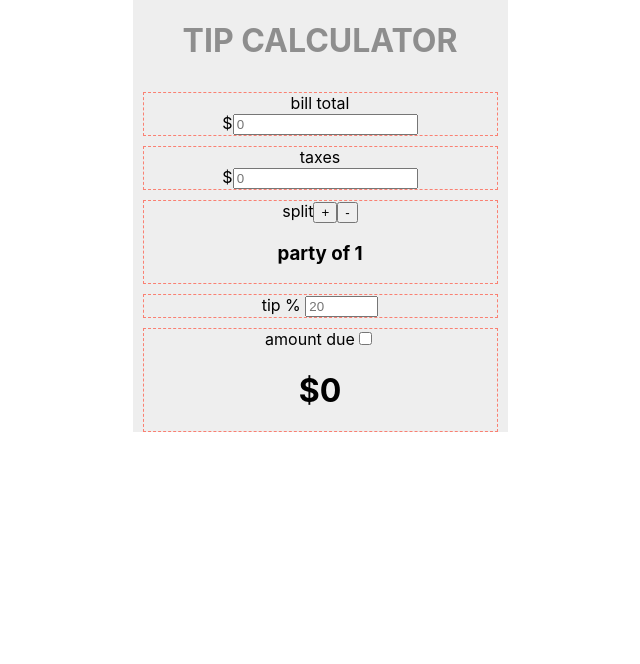
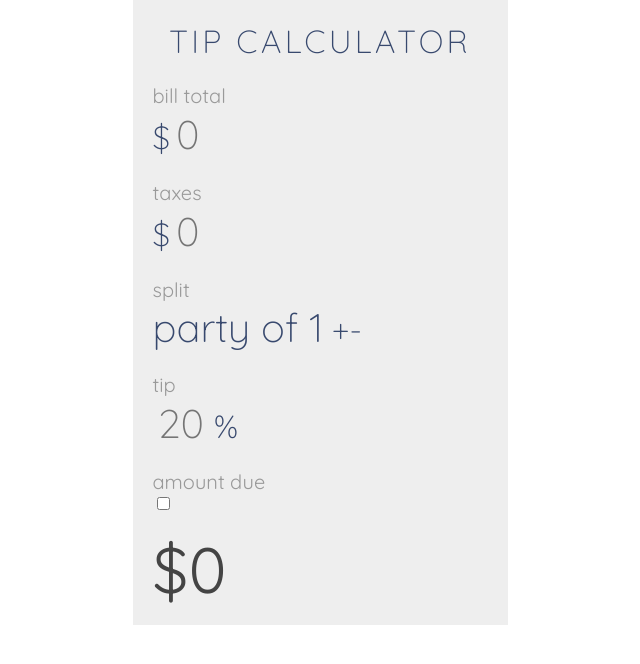
Before and after one commit to futurethang/React-Tip-Calculator, a React (Create React App) app: page / in a window 1280 px wide. Shown: the top 664 px of the page, without its empty margins (320-960 px from the left). Built offline with nearby package versions, Linux system fonts and the light colour scheme.

Commit message:
add text styles and flex positioning, improve a NaN display in tip %

```diff
--- a/src/App.css
+++ b/src/App.css
@@ -28,6 +28,7 @@ input[type="number"] {
   color: #8e8e8e;
   display: flex;
   flex-direction: column;
+  margin-bottom: -20px;
 }
 
 .App-link {
@@ -42,8 +43,95 @@ input[type="number"] {
     transform: rotate(360deg);
   }
 }
+h1 {
+  font-family: "Quicksand", sans-serif;
+  font-weight: 100;
+  color: rgb(56, 73, 110);
+  letter-spacing: .1em;
+}
+.section {
+  /* border: 1px solid #fff; */
+  margin: 20px;
+  display: flex;
+  flex-direction: column;
+  justify-content: space-around;
+  align-items: flex-start;
+}
 
-.section {
-  border: 1px dashed salmon;
-  margin: 10px;
+.inputLabel {
+  font-family: "Quicksand", sans-serif;
+  font-weight: 400;
+  font-size: 1.25em;
+  text-align: left;
+  color: #999;
+
 }
+
+.inputArea {
+  font-family: "Quicksand", sans-serif;
+  font-size: 2em;
+  font-weight: 100;
+  color: rgb(56, 73, 110);
+  display: flex;
+  flex-direction: row;
+  justify-content: flex-start;
+  align-items: baseline;
+}
+
+.inputArea_text {
+  background-color: #eee;
+  font-family: "Quicksand", sans-serif;
+  font-size: 1.25em;
+  font-weight: 100;
+  color: rgb(56, 73, 110);
+  margin-left: 4px;
+  border: none;
+  background-image: none;
+  background-color: transparent;
+  -webkit-box-shadow: none;
+  -moz-box-shadow: none;
+  box-shadow: none;
+  width: 80%;
+}
+.inputArea_text--tip {
+  background-color: #eee;
+  font-family: "Quicksand", sans-serif;
+  font-size: 1.25em;
+  font-weight: 100;
+  color: rgb(56, 73, 110);
+  margin-left: 4px;
+  border: none;
+  background-image: none;
+  background-color: transparent;
+  -webkit-box-shadow: none;
+  -moz-box-shadow: none;
+  box-shadow: none;
+  width: 30%;
+}
+.inputArea_text--split {
+  background-color: #eee;
+  font-family: "Quicksand", sans-serif;
+  font-size: 1.25em;
+  font-weight: 100;
+  color: rgb(56, 73, 110);
+  margin-right: 8px;
+  border: none;
+  background-image: none;
+  background-color: transparent;
+  -webkit-box-shadow: none;
+  -moz-box-shadow: none;
+  box-shadow: none;
+  width: 100%;
+}
+
+.taxTotal {
+  font-family: "Quicksand", sans-serif;
+  font-size: 4em;
+  color: #444;
+  margin-block-start: .25em;
+  margin-block-end: .25em;
+  display: flex;
+  flex-direction: row;
+  justify-content: flex-start;
+  align-items: baseline;
+}
--- a/src/App.tsx
+++ b/src/App.tsx
@@ -28,7 +28,7 @@ class App extends React.Component<any, ITipCalculator> {
   };
 
   updateTip = () => {
-    const { billTotal, taxes, partySize, tipPercent, tipTotal } = this.state;
+    const { billTotal, taxes, partySize, tipPercent } = this.state;
     let totalNoTax = billTotal - taxes;
     let dividedByPartySize = totalNoTax / partySize;
     let tipAsPercent = tipPercent / 100;
@@ -82,7 +82,7 @@ class App extends React.Component<any, ITipCalculator> {
           decrement={this.decrementPartySize}
         />
         <TipSettings
-          label="tip % "
+          label="tip"
           tipPercent={this.state.tipPercent}
           updateBalance={this.updateBalance}
           dataProp="tipPercent"
@@ -132,15 +132,16 @@ class InputCheck extends React.Component<any, any> {
     return (
       <div className="section">
         <label className="inputLabel">{this.props.label}</label>
-        <br />
+        <div className="inputArea">
           <span>$</span>
           <input
             type="number"
             step="0.01"
-          className="text"
+            className="inputArea_text"
             placeholder={this.props.balance}
             onChange={this.handleChange}
           />
+        </div>
       </div>
     );
   }
@@ -151,12 +152,8 @@ class InputCheck extends React.Component<any, any> {
 
 //>>>>>>>>>>>>>>>>>> TIPSETTINGS
 class TipSettings extends React.Component<any, any> {
-  constructor(props: any) {
-    super(props);
-  }
-
   handleChange = (e: any) => {
-    let newValue = parseFloat(e.target.value.slice(0, 2));
+    let newValue = parseFloat(e.target.value.slice(0, 2)) || 0;
     let updateObj = {
       newValue: newValue,
       propToUpdate: this.props.dataProp
@@ -168,15 +165,18 @@ class TipSettings extends React.Component<any, any> {
     return (
       <div className="section">
         <label className="inputLabel">{this.props.label}</label>
+        <div className="inputArea">
           <input
             type="number"
             min="0"
             max="100"
             step="0.01"
-          className="tip"
+            className="inputArea_text--tip"
             placeholder={this.props.tipPercent}
             onChange={this.handleChange}
           />
+          <span>%</span>
+        </div>
         {/* replace with onTouch slider UI element that modifies state */}
       </div>
     );
@@ -191,9 +191,11 @@ function SplitSettings(props: any): JSX.Element {
   return (
     <div className="section">
       <label className="inputLabel">{props.label}</label>
-      <button onClick={() => props.increment()}>+</button>
-      <button onClick={() => props.decrement()}>-</button>
-      <h3>party of {props.partySize}</h3>
+      <div className="inputArea">
+        <span className="inputArea_text--split">party of {props.partySize}</span>
+        <span onClick={() => props.increment()}>+</span>
+        <span onClick={() => props.decrement()}>-</span>
+      </div>
     </div>
   );
 }
@@ -207,7 +209,7 @@ function TipTotal(props: any): JSX.Element {
     <div className="section">
       <label className="inputLabel">{props.label}</label>
       <input type="checkbox" name="splitToggle" />
-      <h1>${props.tipTotal}</h1>
+      <span className="taxTotal">${props.tipTotal}</span>
     </div>
   );
 }
```
Lines whose indentation alone changed are shown as unchanged.
